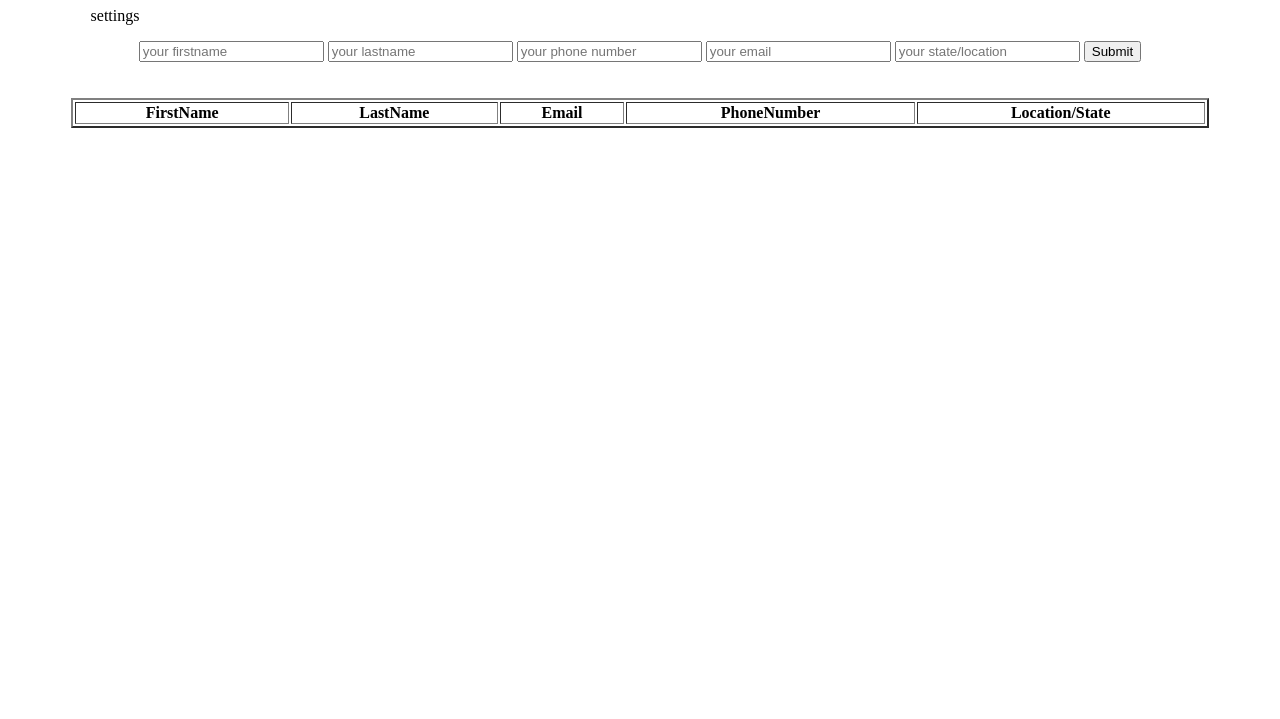
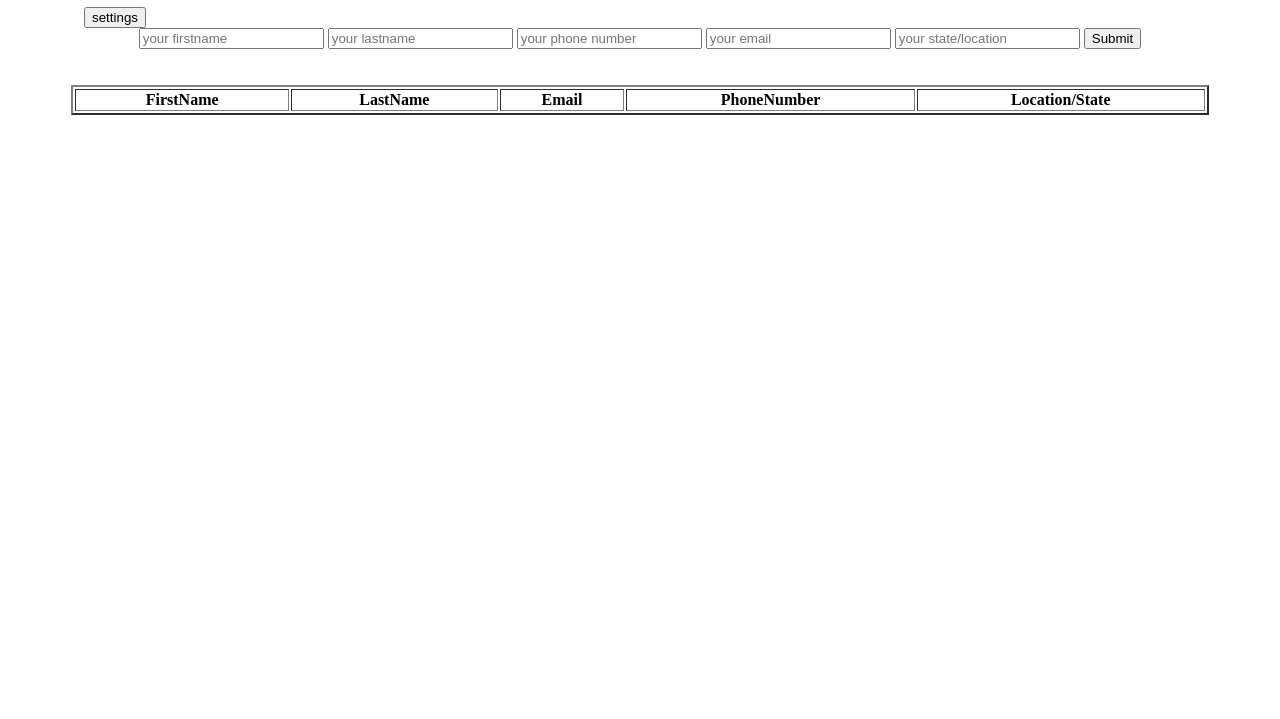
Before and after one commit to Bentike/table-assignment, a plain HTML site: page index.html in a window 1280 px wide. Shown: the part 81-800 px from the top of the page. Drawn offline with Linux system fonts and the light colour scheme.

Commit message:
changed settings to button

```diff
--- a/index.html
+++ b/index.html
@@ -68,7 +68,7 @@
         </label>
       </div>
       <!-- <br /><br /> -->
-      <p class="set">settings</p>
+      <button class="set">settings</button>
       <form id="userForm" name="users">
         <label for="firstname">
           <input
```
